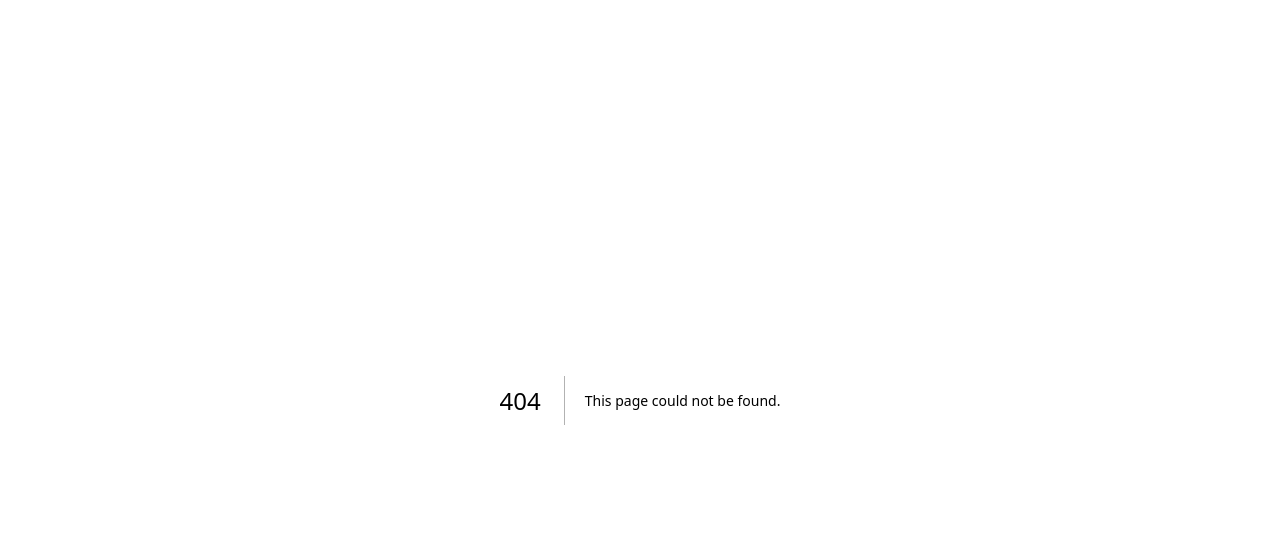
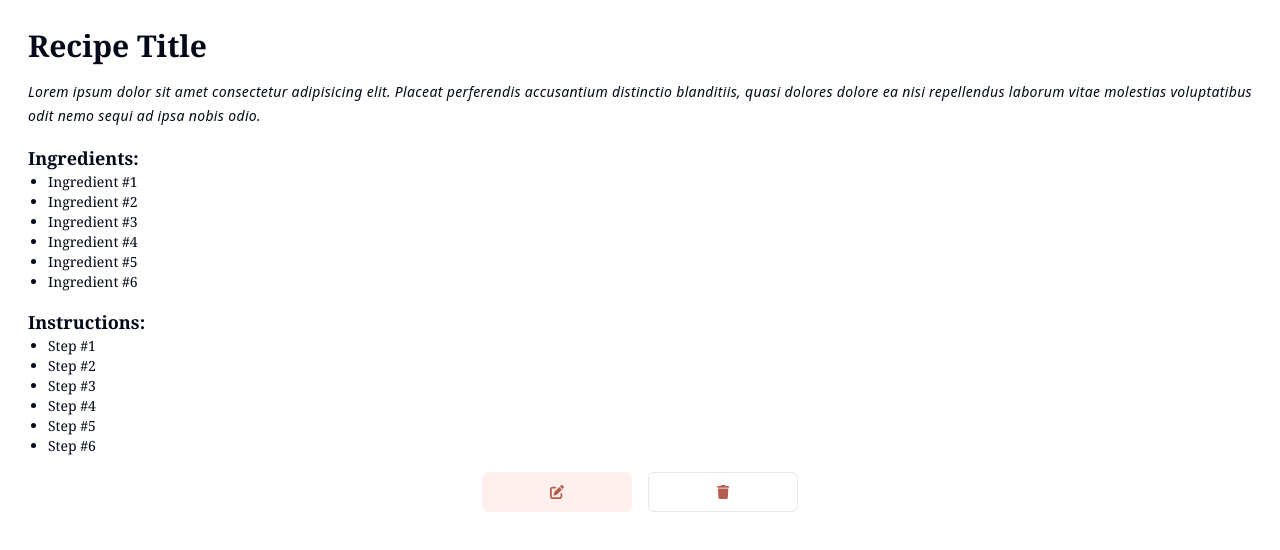
Before and after one commit to PC-Ngumoha/taisthive, a Next.js app in the folder frontend/: page /recipes/1 in a window 1280 px wide. Before the commit this address had no page. Shown: the top 550 px of the page. Built offline with nearby package versions, Linux system fonts and the light colour scheme.

Commit message:
Update: Create specific routes for listing

```diff
--- /dev/null
+++ b/frontend/app/recipes/[recipeId]/page.tsx
@@ -0,0 +1,57 @@
+import { FontAwesomeIcon } from "@fortawesome/react-fontawesome";
+import { faPenToSquare, faTrash } from "@fortawesome/free-solid-svg-icons";
+import { Button } from "@/components/ui/button";
+
+const RecipePage = ({ params }: { params: { recipeId: number } }) => {
+  return (
+    <main className="p-7">
+      <h1 className="text-3xl font-bold font-serif">Recipe Title</h1>
+      <div className="my-4">
+        <p className="text-sm italic font-sans leading-6 tracking-wide">Lorem ipsum dolor sit amet consectetur adipisicing elit. Placeat perferendis accusantium distinctio blanditiis, quasi dolores dolore ea nisi repellendus laborum vitae molestias voluptatibus odit nemo sequi ad ipsa nobis odio.</p>
+      </div>
+      <div className="my-4">
+        <h2 className="text-lg font-bold font-serif">Ingredients:</h2>
+        <ul className="text-sm font-serif px-5" style={{ listStyleType: 'disc' }}>
+          <li>Ingredient #1</li>
+          <li>Ingredient #2</li>
+          <li>Ingredient #3</li>
+          <li>Ingredient #4</li>
+          <li>Ingredient #5</li>
+          <li>Ingredient #6</li>
+        </ul>
+      </div>
+      <div className="my-4">
+        <h2 className="text-lg font-bold font-serif">Instructions:</h2>
+        <ul className="text-sm font-serif px-5" style={{ listStyleType: 'disc' }}>
+          <li>Step #1</li>
+          <li>Step #2</li>
+          <li>Step #3</li>
+          <li>Step #4</li>
+          <li>Step #5</li>
+          <li>Step #6</li>
+        </ul>
+      </div>
+      <div className="my-4 flex justify-center">
+        <Button
+          variant="ghost"
+          className="bg-brown-50 text-brown-100 md:w-[150px] w-[30%] mx-2">
+          <FontAwesomeIcon
+            icon={faPenToSquare}
+            className="fas fa-pen-to-square"
+          />
+        </Button>
+
+        <Button
+          variant="outline"
+          className="text-brown-100 md:w-[150px] w-[30%] mx-2">
+          <FontAwesomeIcon
+            icon={faTrash}
+            className="fas fa-pen-to-square"
+          />
+        </Button>
+      </div>
+    </main>
+  );
+};
+
+export default RecipePage;
--- /dev/null
+++ b/frontend/app/recipes/page.tsx
@@ -0,0 +1,33 @@
+import Link from 'next/link';
+import { buttonVariants } from '@/components/ui/button';
+import { FontAwesomeIcon } from '@fortawesome/react-fontawesome';
+import { faArrowRight } from '@fortawesome/free-solid-svg-icons';
+
+// Importing fontawesome css
+// import '../../node_modules/@fortawesome/fontawesome-svg-core/styles.css';
+
+
+const RecipesPage = () => {
+  return (
+    <div className="grid md:grid-cols-3 gap-4 p-7">
+
+      <div className="hover:bg-brown-50 bg-grey-50 rounded-lg md:w-1/3 w-1/2 p-3 mx-auto leading-10 tracking-wide">
+        <div>
+          <h1 className="text-lg font-serif">Recipe #1</h1>
+          <h1 className="text-sm font-serif italic">description</h1>
+        </div>
+        <hr className="text-grey-100 w-full" />
+        <div className="flex justify-end items-center">
+          <Link
+            href="/recipes/1"
+            className={buttonVariants({ variant: "ghost" })}>
+            <FontAwesomeIcon icon={faArrowRight} className="fas fa-arrow-right text-brown-100" />
+          </Link>
+        </div>
+      </div>
+
+    </div>
+  );
+};
+
+export default RecipesPage;
```
